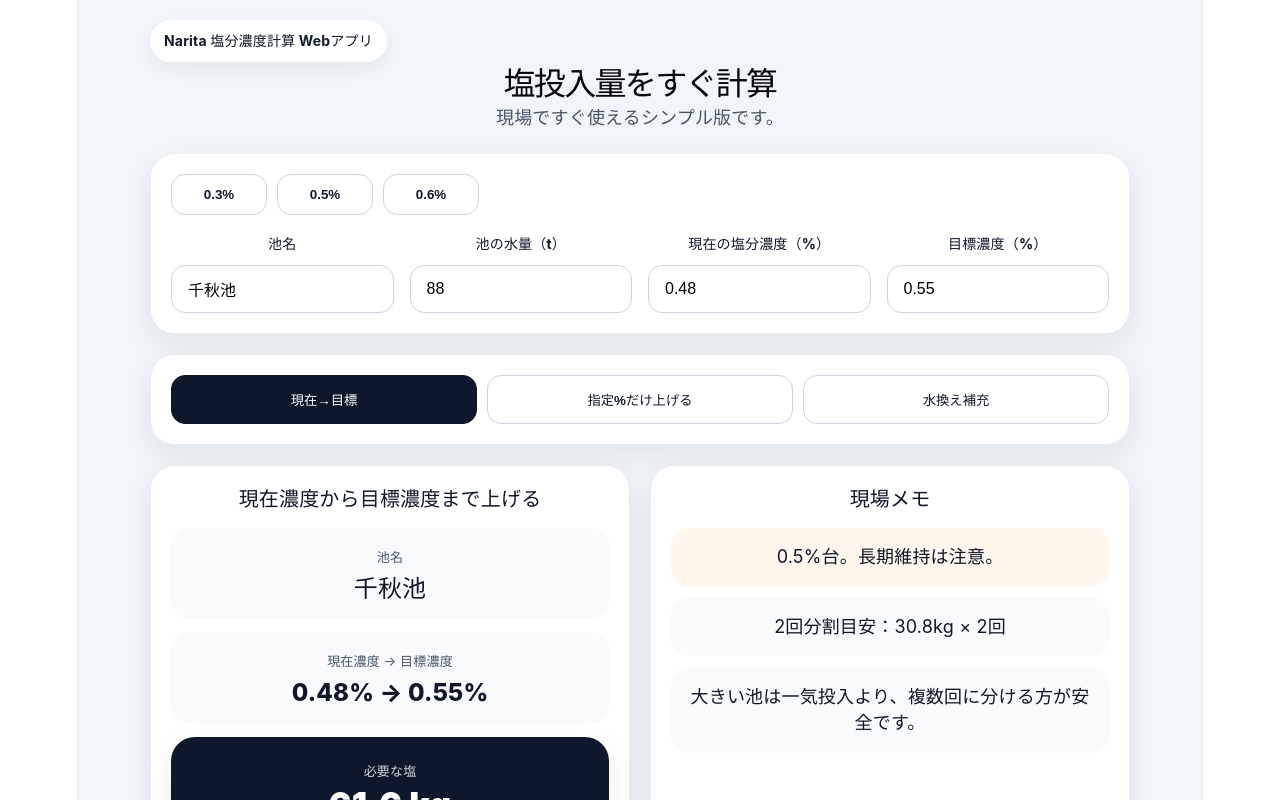
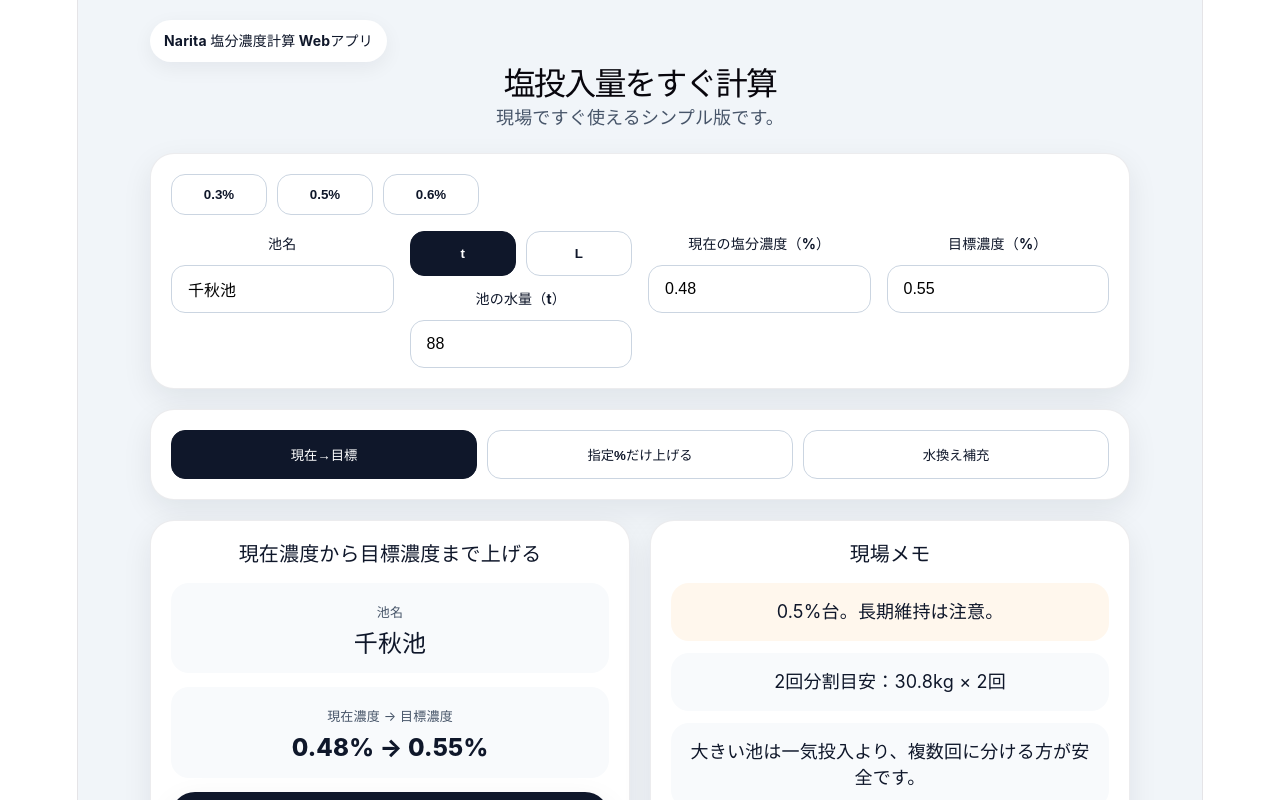
Before and after one commit to naritakoi1151-sys/koi-salt-app, a React (Vite) app: page / in a window 1280 px wide. Shown: the top 800 px of the page. Built offline with nearby package versions, Linux system fonts and the light colour scheme.

Commit message:
add liter unit toggle

```diff
--- a/src/App.jsx
+++ b/src/App.jsx
@@ -82,8 +82,12 @@ export default function App() {
   const [targetPercent, setTargetPercent] = useState("0.55");
   const [increasePercent, setIncreasePercent] = useState("0.07");
   const [changedWaterTons, setChangedWaterTons] = useState("2");
+  const [unit, setUnit] = useState("t");
 
-  const tons = parseNumber(pondTons);
+  const tons =
+  unit === "t"
+    ? parseNumber(pondTons)
+    : parseNumber(pondTons) / 1000;
   const current = parseNumber(currentPercent);
   const target = parseNumber(targetPercent);
   const increase = parseNumber(increasePercent);
@@ -196,7 +200,26 @@ export default function App() {
             </div>
 
             <div>
-              <div style={{ marginBottom: 8, fontSize: 14, fontWeight: 700 }}>池の水量（t）</div>
+            <div style={{ display: "flex", gap: 10, marginBottom: 10 }}>
+  <button
+    style={buttonStyle(unit === "t")}
+    onClick={() => setUnit("t")}
+  >
+    t
+  </button>
+
+  <button
+    style={buttonStyle(unit === "L")}
+    onClick={() => setUnit("L")}
+  >
+    L
+  </button>
+</div>
+
+<div style={{ marginBottom: 8, fontSize: 14, fontWeight: 700 }}>
+  池の水量（{unit}）
+</div>
+
 <input
   style={inputStyle()}
   value={pondTons}
```
Lines whose indentation alone changed are shown as unchanged.
